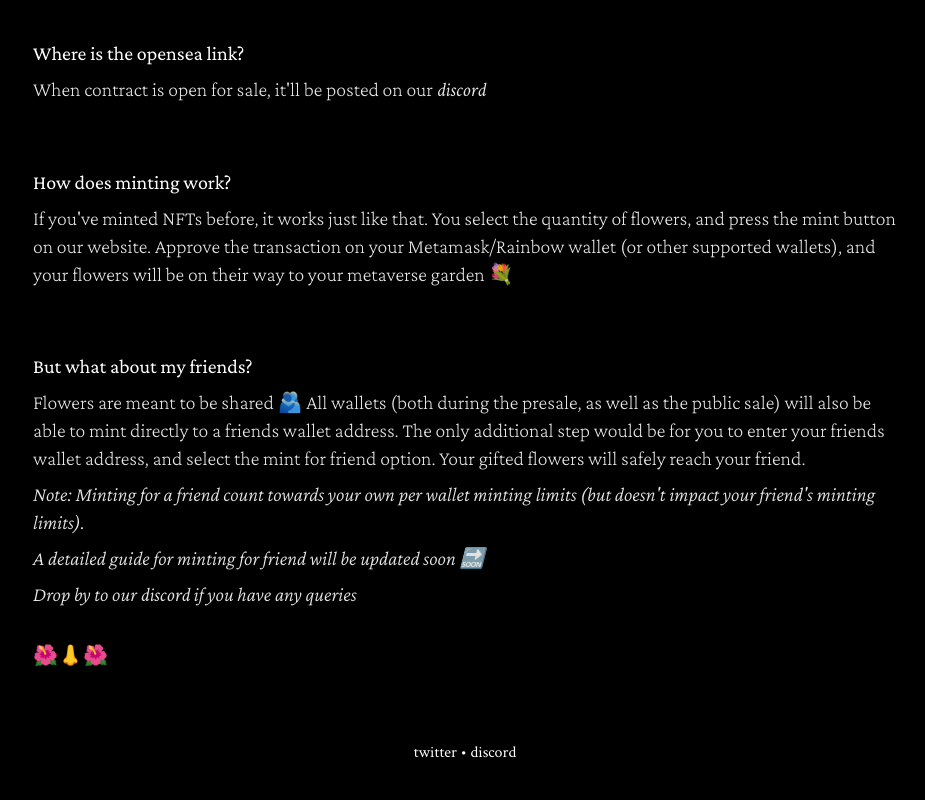
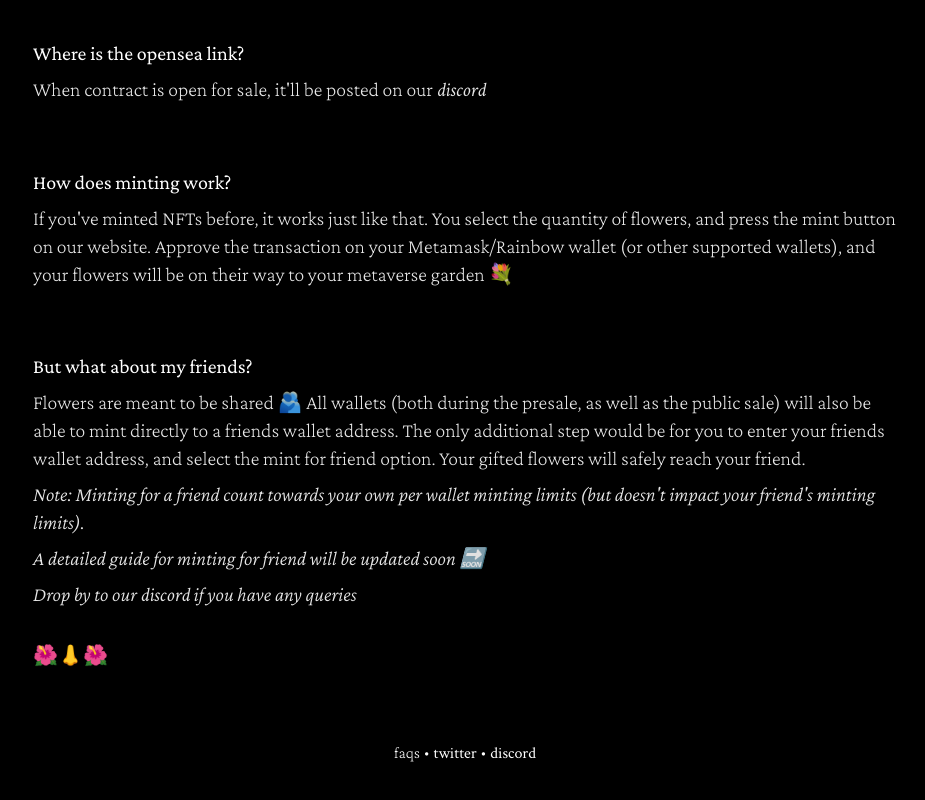
Before and after one commit to onchaincollective/website, a Next.js app: page /faqs in a window 1280 px wide. Shown: the part 911-1711 px from the top of the page, without its empty margins (175-1100 px from the left). Built offline with nearby package versions, Linux system fonts and the light colour scheme.

Commit message:
consistent footer

```diff
--- a/pages/faqs.js
+++ b/pages/faqs.js
@@ -130,6 +130,8 @@ export default function Home() {
         </div>
         <div className="flex align-center flex-col max-w-2xl mx-auto text-center mt-10 mb-12 p-4">
             <div className="text-md ">
+            <p className="inline-flex">faqs</p>
+            {" "}&bull;{" "}
             <a href="https://twitter.com/OnChainCo" target="_blank" className="hover:underline">
                 twitter
             </a>{" "}
```
